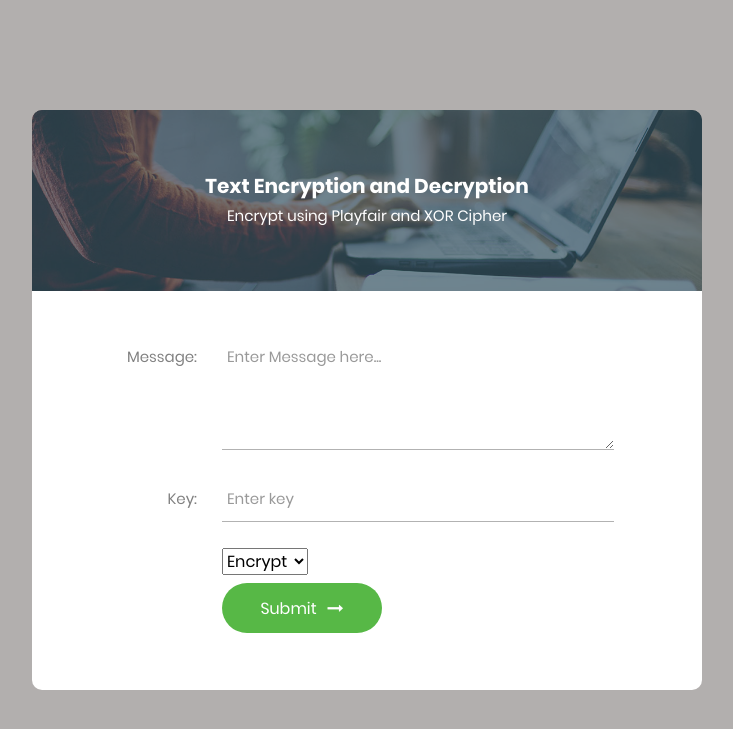
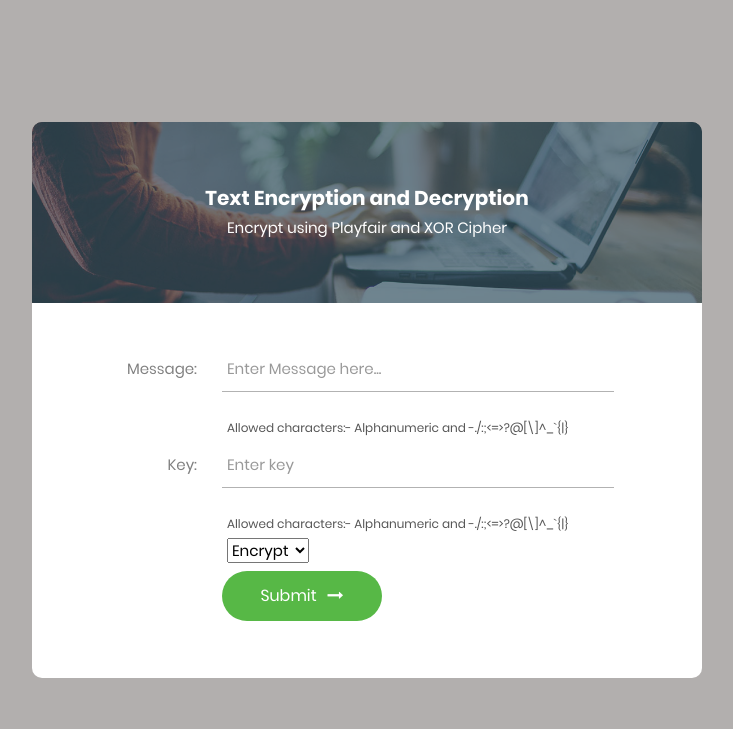
Before and after one commit to samihan25/Text-Encryption-and-Decryption, a Django app: page / in a window 1280 px wide. Shown: the top 729 px of the page, without its empty margins (273-1006 px from the left). Run offline with Django 3.2, Linux system fonts and the light colour scheme; some libraries are stand-ins or nearby versions.

Commit message:
regx validation added to HTML form

```diff
--- a/templates/index.html
+++ b/templates/index.html
@@ -50,22 +50,30 @@
 
 				<div class="wrap-input100 validate-input" data-validate = "Message is required">
 					<span class="label-input100">Message:</span>
-					<textarea class="input100" name="message" placeholder="Enter Message here..."></textarea>
+					<input type="text" class="input100" name="message" placeholder="Enter Message here..." pattern="^[A-Za-z0-9-./:;<=>?@[\\/\]^_`{|}]+$">
 					<span class="focus-input100"></span>
 				</div>
+				<span class="input100"><small>Allowed characters:- Alphanumeric and -./:;<=>?@[\]^_`{|}</small></span>
+
+				<p><br></p>
 
                 <div class="wrap-input100 validate-input" data-validate="Key is required">
 					<span class="label-input100">Key:</span>
-					<input class="input100" type="text" name="key" placeholder="Enter key">
+					<input type="text" class="input100" name="key" placeholder="Enter key" pattern="^[A-Za-z0-9-./:;<=>?@[\\/\]^_`{|}]+$">
 					<span class="focus-input100"></span>
 				</div>
+				<span class="input100"><small>Allowed characters:- Alphanumeric and -./:;<=>?@[\]^_`{|}</small></span>
 
-				<select name="option">
-                  <option value="encrypt">Encrypt</option>
-                  <option value="decrypt">Decrypt</option>
-                </select>
+                <p><br></p>
 
-                <br/>
+                <div class="input100">
+    				<select name="option">
+                      <option value="encrypt">Encrypt</option>
+                      <option value="decrypt">Decrypt</option>
+                    </select>
+                </div>
+
+                <p><br></p>
 
 				<div class="container-contact100-form-btn">
 					<button class="contact100-form-btn">
```
